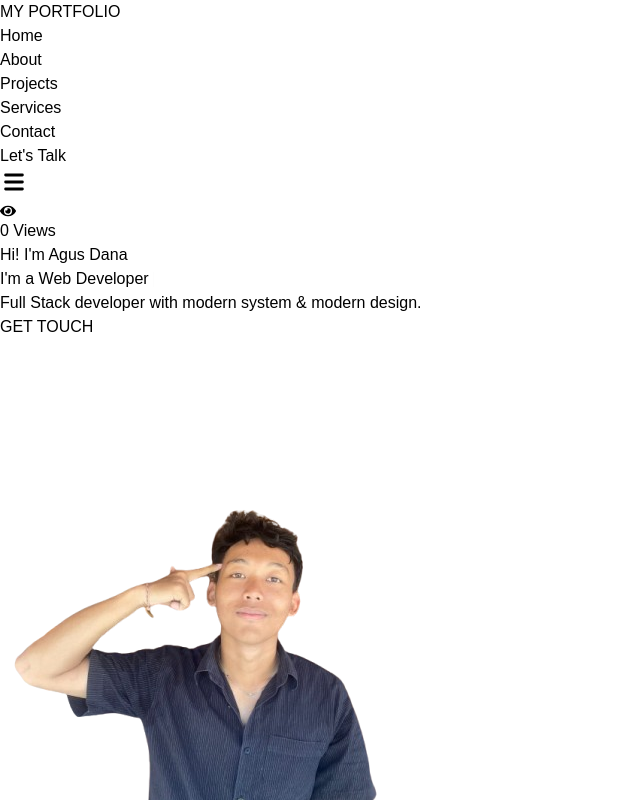
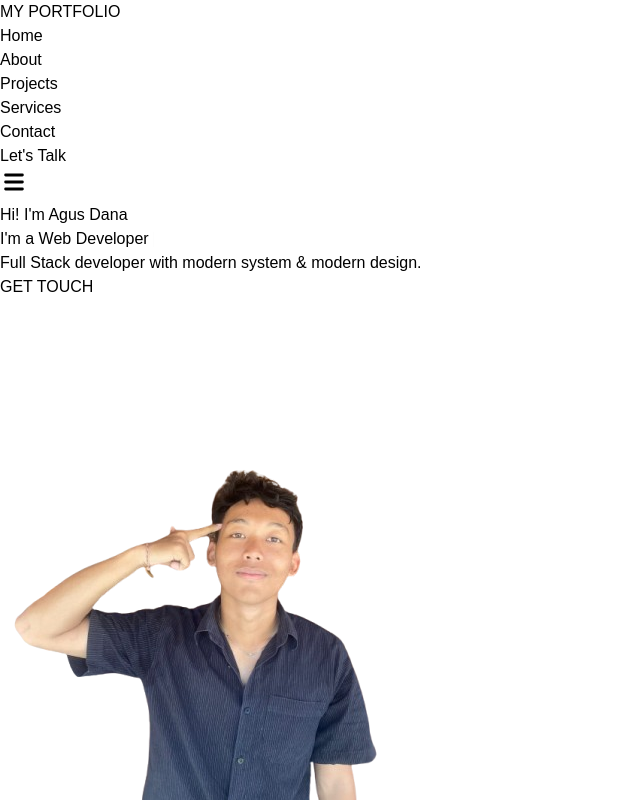
Before and after one commit to AgusDana1/portfolio-gusdana, a React app: page / in a window 1280 px wide. Shown: the top 800 px of the page, without its empty margins (0-640 px from the left). Built offline with nearby package versions, Linux system fonts and the light colour scheme; no server answers; the HTML template or start-up script is replaced by a standard one.

Commit message:
penambahan animasi 4

```diff
--- a/src/components/Hero.jsx
+++ b/src/components/Hero.jsx
@@ -7,18 +7,9 @@ import { FaEye } from "react-icons/fa";
 
 export default function Hero() {
   const [showSocial, setShowSocial] = useState(false);
-  const [views, setViews] = useState(0);
-
-  useEffect(() => {
-    fetch("https://api.countapi.xyz/hit/agus-dana-portfolio/views")
-    .then((res) => res.json())
-    .then((data) => {
-      setViews(data.value);
-    });
-  }, []);
 
   return (
-    <section id="home" className="bg-[#0B1C2C] text-white min-h-screen flex items-center px-10 ">
+    <section id="home" className="bg-[#0B1C2C] text-white flex mt-10 items-center px-10 ">
 
       <div className="grid md:grid-cols-2 gap-10 items-center w-full">
 
@@ -28,22 +19,11 @@ export default function Hero() {
           animate={{ x: 0, opacity: 1 }}
           transition={{ duration: 0.8 }}
         >
-
-        {/* View Counter */}
-        <motion.div
-          initial={{opacity: 0, y: -10 }}
-          animate={{opacity: 1, y: 0}}
-          className="inline-flex items-center mt-28 gap-2 bg-white/10 backdrop-blur-md px-4 py-2 rounded-xl border border-white/20 mb-4"
-        >
-          <FaEye className="text-blue-400 drop-shadow-[0_0_8px_rgba(59,130,246,0.8)]" />
-          <span className="text-sm">{views} Views</span>
-        </motion.div>
-
-          <h1 className="text-5xl font-bold mt-3">
+          <h1 className="text-3xl md:text-5xl font-bold mt-10">
             Hi! I'm Agus Dana
           </h1>
 
-          <h2 className="text-3xl text-blue-500 mt-2">
+          <h2 className="text-xl md:text-3xl text-blue-500 mt-2">
             <Typewriter
               words={[
                 "I'm a Programmer",
--- a/src/components/Navbar.jsx
+++ b/src/components/Navbar.jsx
@@ -41,7 +41,7 @@ export default function Navbar() {
       </div>
 
       {/* MOBILE MENU */}
-      <AnimatePresence>
+      <AnimatePresence mode="wait" initial={false}>
         {isOpen && (
           <>
             {/* OVERLAY */}
@@ -58,7 +58,7 @@ export default function Navbar() {
               initial={{ x: "100%" }}
               animate={{ x: 0 }}
               exit={{ x: "100%" }}
-              transition={{ duration: 0.4, ease: "easeIn" }}
+              transition={{ duration: 0.4, ease: [0.25, 0.8, 0.25, 1] }}
               className="fixed top-0 right-0 w-2/3 h-full bg-[#081420] flex flex-col items-center justify-center gap-8 text-lg z-50"
             >
 
```
